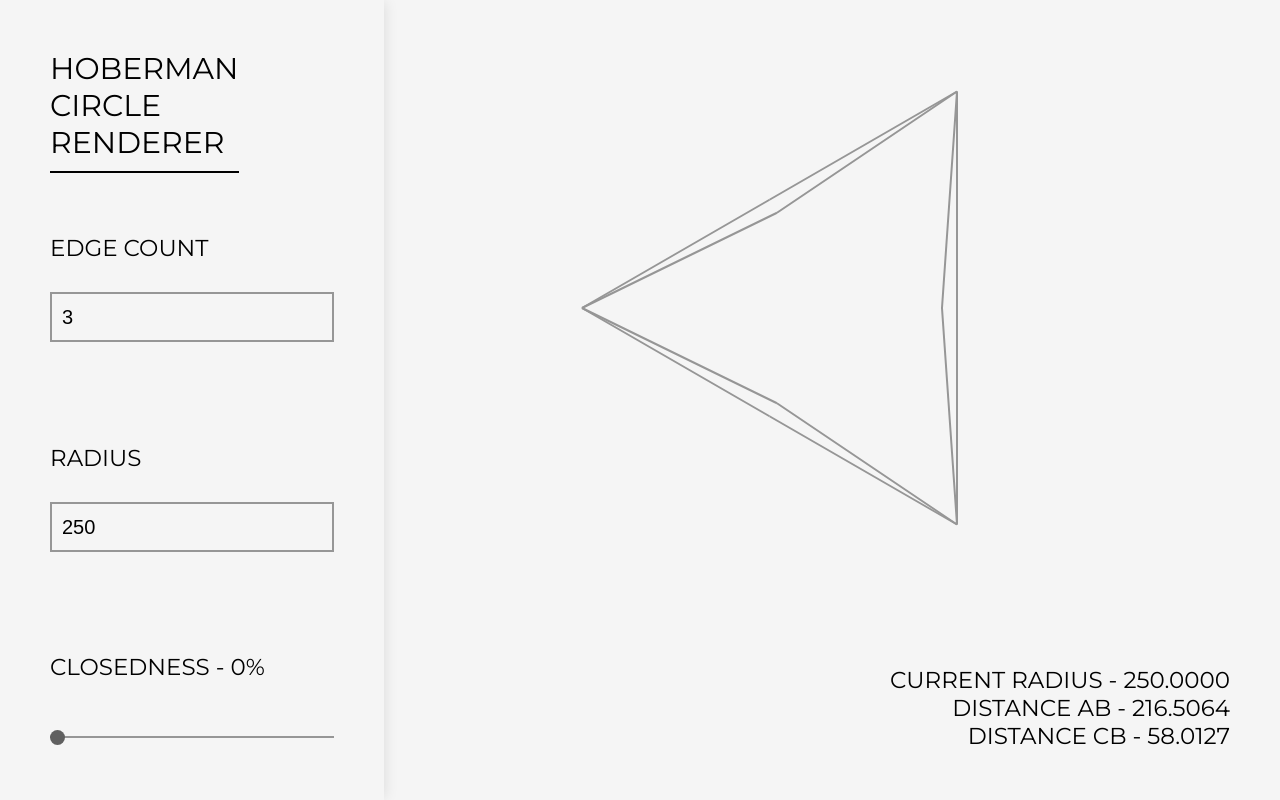
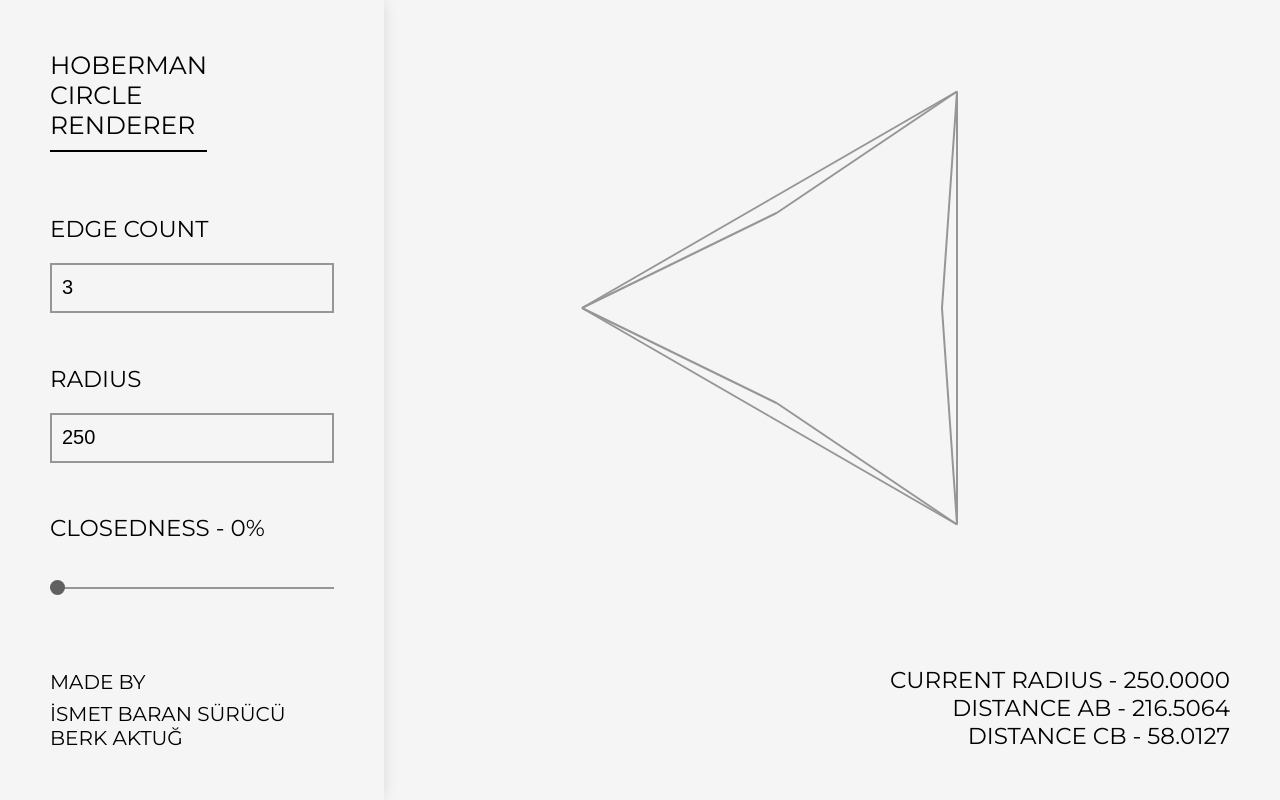
Before and after one commit to baransrc/Hoberman-Circle-Renderer, a plain HTML site: page index.html in a window 1280 px wide. Drawn offline with Linux system fonts and the light colour scheme.

Commit message:
Styling fixes made.

```diff
--- a/index.html
+++ b/index.html
@@ -31,7 +31,8 @@
             </div>
 
             <div class="container__settings__footer">
-                MADE BY&#10;&#10;İ. BARAN SÜRÜCÜ&#10;BERK AKTUĞ
+                <span class="container__settings__footer__title">MADE BY</span>
+                <span class="container__settings__footer__text">İSMET BARAN SÜRÜCÜ&#10;BERK AKTUĞ</span>
             </div>
         </div>
 
--- a/style.scss
+++ b/style.scss
@@ -37,18 +37,18 @@ body {
     -webkit-box-shadow: 3px 0px 13px -2px rgba(0,0,0,0.1);
     -moz-box-shadow: 3px 0px 13px -2px rgba(0,0,0,0.1);
     box-shadow: 3px 0px 13px -2px rgba(0,0,0,0.1);
+    padding: 50px;
     z-index: 5;
 
     &__header {
       display: flex;
       justify-content: start;
       align-items: start;
-      padding: 50px;
-      padding-bottom: 25px;
+      margin-bottom: 25px;
 
       &__title {
         white-space: pre-line;
-        font-size: 30px;
+        font-size: 25px;
         padding-bottom: 10px;
         border-bottom: 2px solid black;
       }
@@ -65,16 +65,14 @@ body {
         justify-content: center;
         flex-flow: column;
         height: 150px;
-        padding: 0px 50px;
-        margin-top: 30px;
-        margin-bottom: 30px;
+
 
         &__label {
           font-size: 23px;
         }
 
         &__edge-count {
-          margin: 30px 0;
+          margin: 20px 0;
           height: 50px;
           border: 2px solid #969696;
           background: transparent;
@@ -83,7 +81,7 @@ body {
         }
 
         &__radius {
-          margin: 30px 0;
+          margin: 20px 0;
           height: 50px;
           border: 2px solid #969696;
           background: transparent;
@@ -94,12 +92,18 @@ body {
     }
 
     &__footer {
-      white-space: pre-line;
-      font-size: 25px;
-      margin-left: 50px;
-      margin-bottom: 50px;
-      margin-right: 50px;
-      margin-top: 0px;
+      display: flex;
+      flex-direction: column;
+
+      &__title {
+        font-size: 20px;
+        margin-bottom: 8px;
+      }
+
+      &__text {
+        white-space: pre-line;
+        font-size: 20px;
+      }
     }
   }
 
@@ -142,7 +146,7 @@ a {
 input[type=range] {
   -webkit-appearance: none;
   width: 100%;
-  margin: 55px 0;
+  margin: 45px 0;
 }
 input[type=range]:focus {
   outline: none;
```
Also changed, not shown: style.css, 1 other file.
